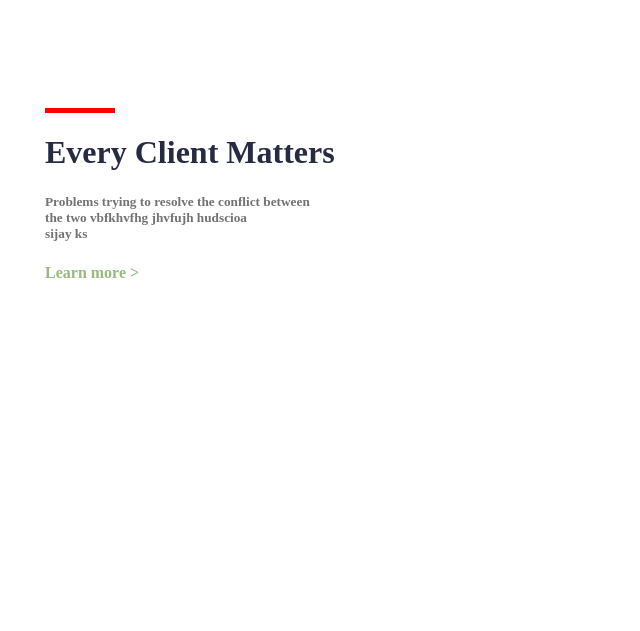
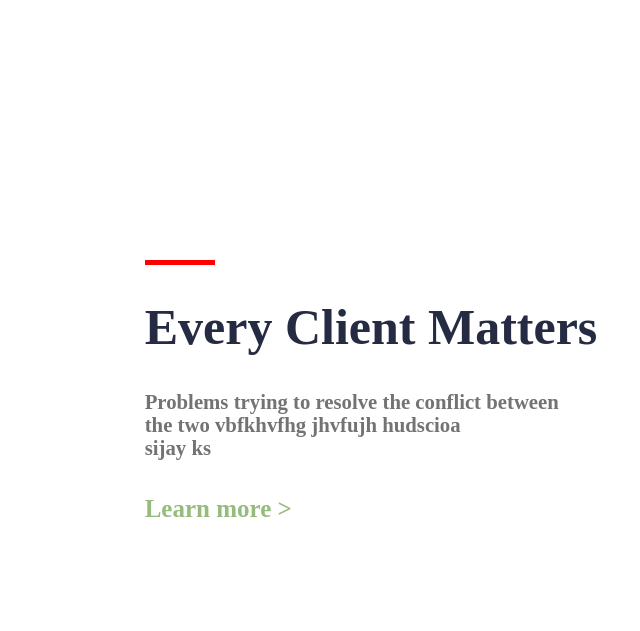
Before and after one commit to florinda-jcoders/schoolWebsite, a plain HTML site: page pages/client.html in a window 1280 px wide. Shown: the top 631 px of the page, without its empty margins (63-703 px from the left). Drawn offline with Linux system fonts and the light colour scheme.

Commit message:
clientheropage

```diff
--- a/css/client.css
+++ b/css/client.css
@@ -1,12 +1,16 @@
 .all {
-  padding: 100px;
+  justify-content: center;
+  align-items: center;
   display: flex;
-  flex-direction: column;
+  width: 100%;
+  height: 100vh;
+  flex-direction: row;
+  margin-left: 130px;
 }
 
 .vertikal1 {
+  font-size: 25px;
   flex-direction: row;
-  font: 100px;
 }
 
 .sdi1 {
@@ -28,12 +32,12 @@
 }
 
 .vertikal2 {
+  width: 50%;
+  margin-left:40px;
   flex-direction: column;
 }
 
 .image {
-  margin-left: 900px;
-  margin-top:-200px;
   gap: 30px;
   width: 1000px;
   height: 900px;
--- a/css/client.scss
+++ /dev/null
@@ -1,21 +0,0 @@
-.all{
-display: flex;
-flex-direction: column;
-}
-.vertikal1{
- flex-direction: row;
-}
-.sdi1{
-width: 200px;
-height:5px;
-background-color: red;
-}
-.text1{
- color:#252B42;
-}
-.text2{
-
-}
-.text3{
-
-}
--- a/pages/client.html
+++ b/pages/client.html
@@ -13,7 +13,7 @@
             <h5 class="text2"> Problems trying to resolve  the conflict between <br> the two vbfkhvfhg jhvfujh hudscioa <br> sijay ks</h5>
             <h4 class="text3"> Learn more > </h4>
         </div>
-        <div class="vertical2">
+        <div class="vertikal2">
             <div class="image"></div>
         </div>
     </div>
```
Also changed, not shown: css/sample.css (deleted), 1 other file.
